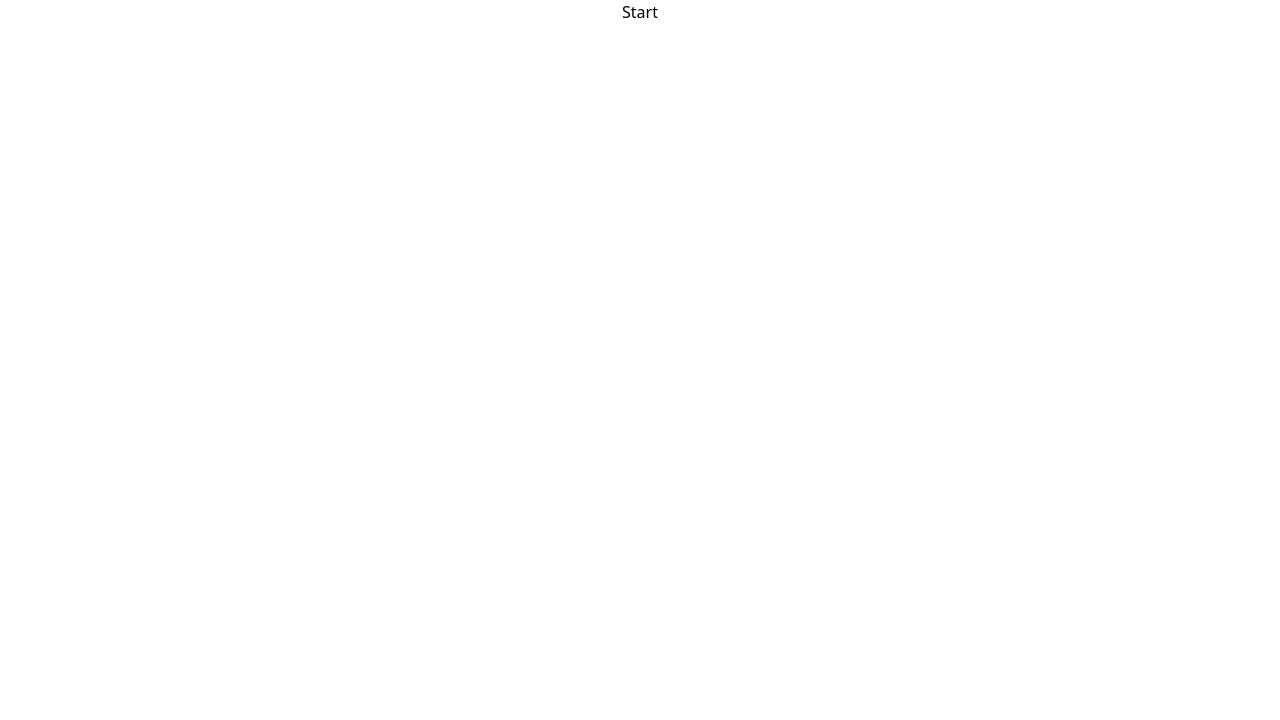
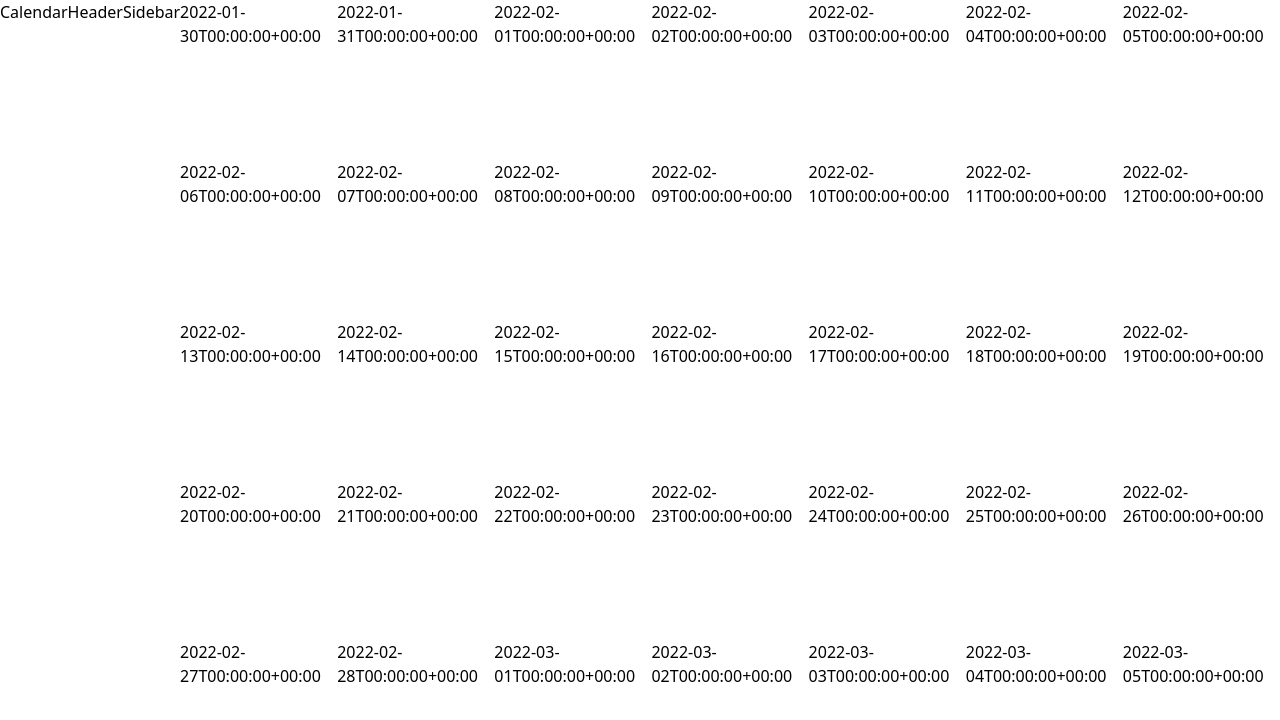
Before and after one commit to Zyar3k/clone_google_calendar, a React (Create React App) app: page / in a window 1280 px wide. Shown: the top 720 px of the page. Built offline with nearby package versions, Linux system fonts and the light colour scheme.

Commit message:
Add days array and initial components

```diff
--- a/src/App.js
+++ b/src/App.js
@@ -1,11 +1,24 @@
-import React from "react";
+import React, { useState } from "react";
+import { getMonth } from "./util";
+import CalendarHeader from "./components/CalendarHeader";
+import Sidebar from "./components/Sidebar";
+import Month from "./components/Month";
+
 import "./App.css";
 
 function App() {
+  const [currentMonth, setCurrentMonth] = useState(getMonth());
+
   return (
-    <div className="App">
-      <h1>Start</h1>
-    </div>
+    <>
+      <div className="h-screen flex flex-columns">
+        <CalendarHeader />
+        <div className="flex flex-1">
+          <Sidebar />
+          <Month month={currentMonth} />
+        </div>
+      </div>
+    </>
   );
 }
 
--- /dev/null
+++ b/src/components/CalendarHeader.js
@@ -0,0 +1,7 @@
+import React from "react";
+
+const CalendarHeader = () => {
+  return <div>CalendarHeader</div>;
+};
+
+export default CalendarHeader;
--- /dev/null
+++ b/src/components/Day.js
@@ -0,0 +1,7 @@
+import React from "react";
+
+const Day = ({ day }) => {
+  return <div>{day.format()}</div>;
+};
+
+export default Day;
--- /dev/null
+++ b/src/components/Month.js
@@ -0,0 +1,18 @@
+import React from "react";
+import Day from "./Day";
+
+const Month = ({ month }) => {
+  return (
+    <div className="flex-1 grid grid-cols-7 grid-rows-5">
+      {month.map((row, index) => (
+        <React.Fragment key={index}>
+          {row.map((day, idx) => (
+            <Day day={day} key={idx} />
+          ))}
+        </React.Fragment>
+      ))}
+    </div>
+  );
+};
+
+export default Month;
--- /dev/null
+++ b/src/components/Sidebar.js
@@ -0,0 +1,9 @@
+import React from 'react'
+
+const Sidebar = () => {
+  return (
+    <div>Sidebar</div>
+  )
+}
+
+export default Sidebar
--- /dev/null
+++ b/src/util.js
@@ -0,0 +1,15 @@
+import dayjs from "dayjs";
+
+export function getMonth(month = dayjs().month()) {
+  const year = dayjs().year();
+  const firstDayOfTheMonth = dayjs(new Date(year, month, 1)).day();
+  let currentMonthCount = 0 - firstDayOfTheMonth;
+
+  const daysMatrix = new Array(5).fill([]).map(() => {
+    return new Array(7).fill(null).map(() => {
+      currentMonthCount++;
+      return dayjs(new Date(year, month, currentMonthCount));
+    });
+  });
+  return daysMatrix;
+}
```
